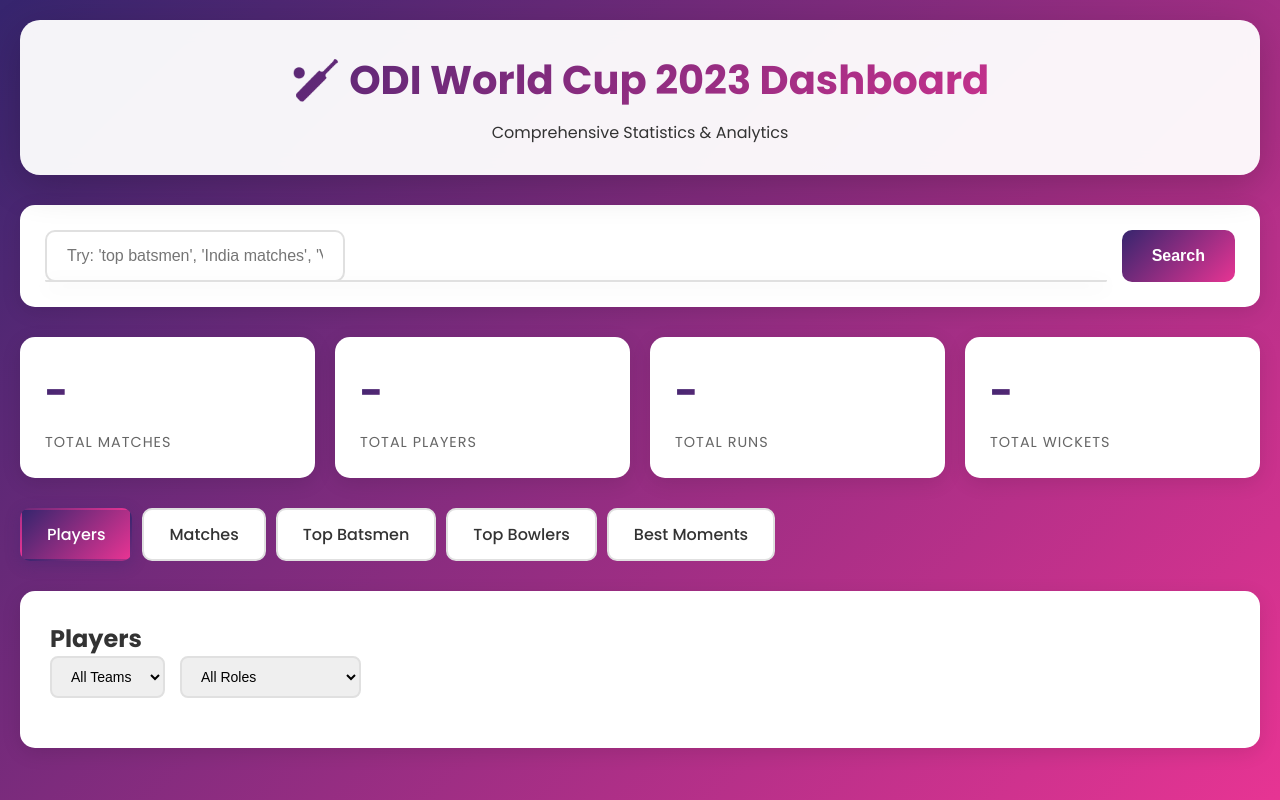
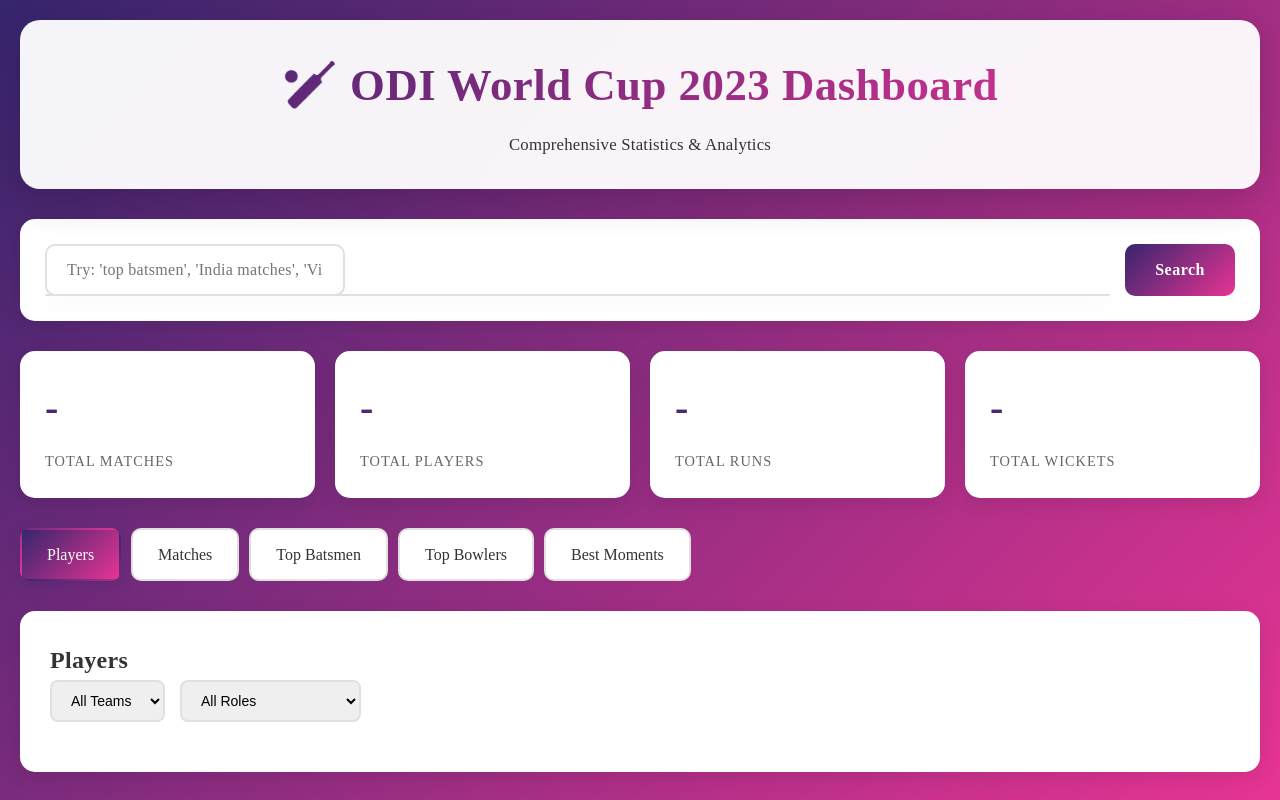
Before and after one commit to devang183/ODIWC2023, a Flask app: page / in a window 1280 px wide. Run offline with Flask 3, Linux system fonts and the light colour scheme; data that the repository does not hold is empty.

Commit message:
tnr font + professional enhancements

```diff
--- a/templates/index.html
+++ b/templates/index.html
@@ -4,7 +4,6 @@
     <meta charset="UTF-8">
     <meta name="viewport" content="width=device-width, initial-scale=1.0">
     <title>ODI World Cup 2023 Dashboard</title>
-    <link href="https://fonts.googleapis.com/css2?family=Poppins:wght@300;400;500;600;700&display=swap" rel="stylesheet">
     <script src="https://cdnjs.cloudflare.com/ajax/libs/Chart.js/3.9.1/chart.min.js"></script>
     <style>
         * {
@@ -14,10 +13,12 @@
         }
 
         body {
-            font-family: 'Poppins', sans-serif;
+            font-family: 'Times New Roman', Times, serif;
             background: linear-gradient(135deg, #36256E 0%, #E73493 100%);
             color: #333;
             min-height: 100vh;
+            font-size: 16px;
+            line-height: 1.6;
         }
 
         .container {
@@ -41,9 +42,20 @@
             -webkit-background-clip: text;
             background-clip: text;
             -webkit-text-fill-color: transparent;
-            font-size: 2.5em;
+            font-size: 2.8em;
             font-weight: 700;
             margin-bottom: 10px;
+            letter-spacing: 0.5px;
+        }
+
+        h2, h3 {
+            font-weight: 600;
+            letter-spacing: 0.3px;
+        }
+
+        p {
+            font-size: 1.05em;
+            letter-spacing: 0.2px;
         }
 
         .search-container {
@@ -67,7 +79,9 @@
             border: 2px solid #e0e0e0;
             border-radius: 10px;
             font-size: 16px;
+            font-family: 'Times New Roman', Times, serif;
             transition: all 0.3s;
+            letter-spacing: 0.3px;
         }
 
         .search-input:focus {
@@ -84,8 +98,10 @@
             border-radius: 10px;
             font-size: 16px;
             font-weight: 600;
+            font-family: 'Times New Roman', Times, serif;
             cursor: pointer;
             transition: transform 0.2s, box-shadow 0.2s;
+            letter-spacing: 0.5px;
         }
 
         .btn:hover {
@@ -246,12 +262,20 @@
             padding: 15px;
             text-align: left;
             border-bottom: 1px solid #e0e0e0;
+            font-size: 1.05em;
         }
 
         th {
             background: linear-gradient(135deg, #36256E 0%, #E73493 100%);
             color: white;
             font-weight: 600;
+            letter-spacing: 0.5px;
+            text-transform: uppercase;
+            font-size: 0.95em;
+        }
+
+        td {
+            letter-spacing: 0.2px;
         }
 
         tr:hover {
```
